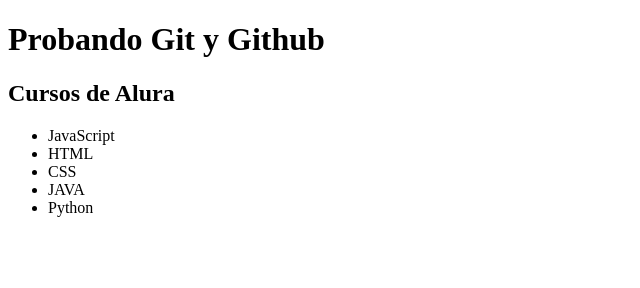
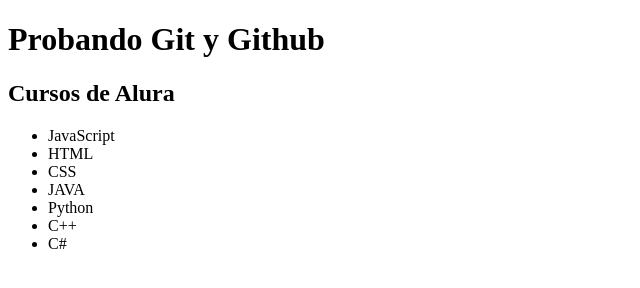
Before and after one commit to marco-stchz/prueba-git, a plain HTML site: page index.html in a window 1280 px wide. Shown: the full height of the page, 0-640 px from the left. Drawn offline with Linux system fonts and the light colour scheme.

Commit message:
En archivo index.html, en listado, se agregan c++ y c#

```diff
--- a/index.html
+++ b/index.html
@@ -21,6 +21,8 @@
             <li> CSS </li>
             <li> JAVA </li>
             <li> Python </li>
+            <li> C++ </li>
+            <li> C# </li>
         </ul>
 
     </main>
```
